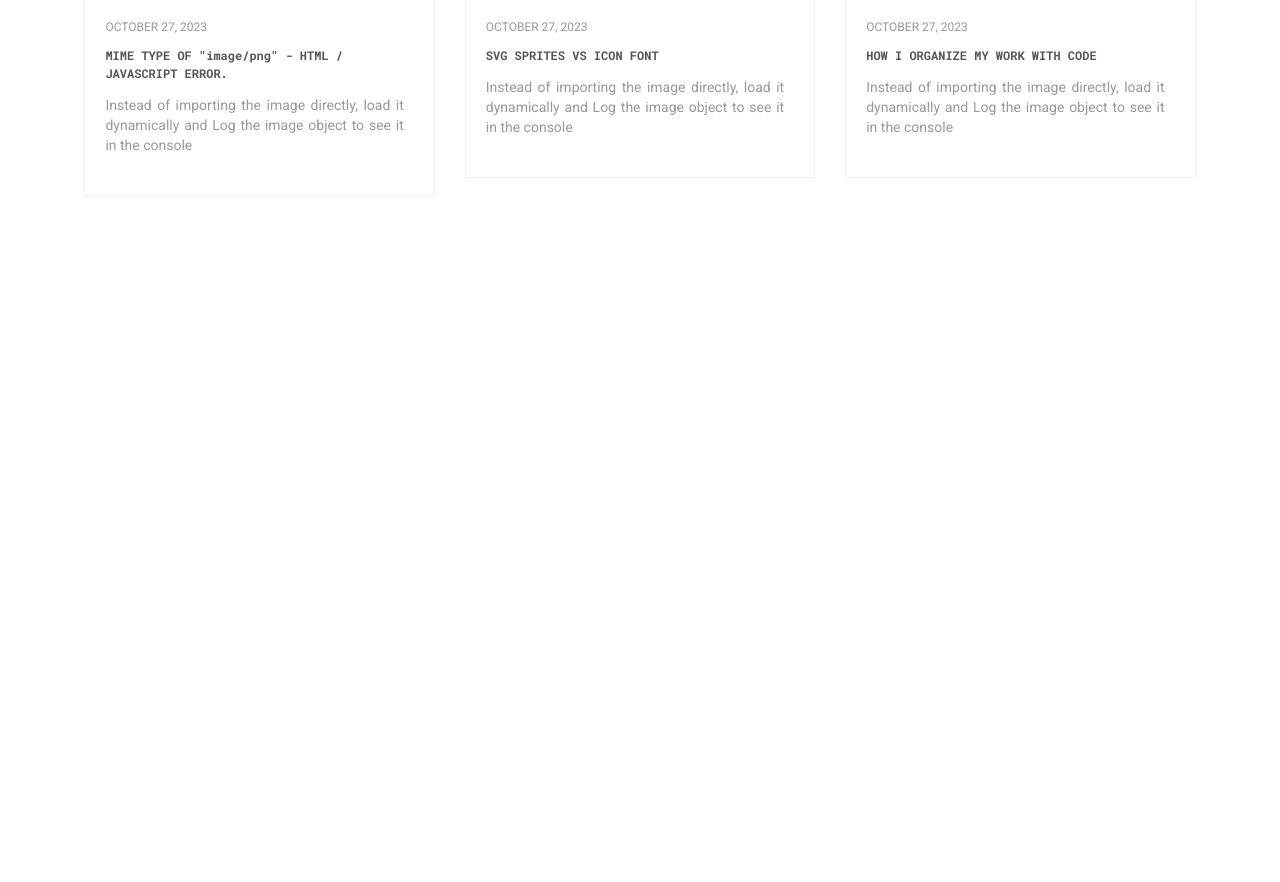
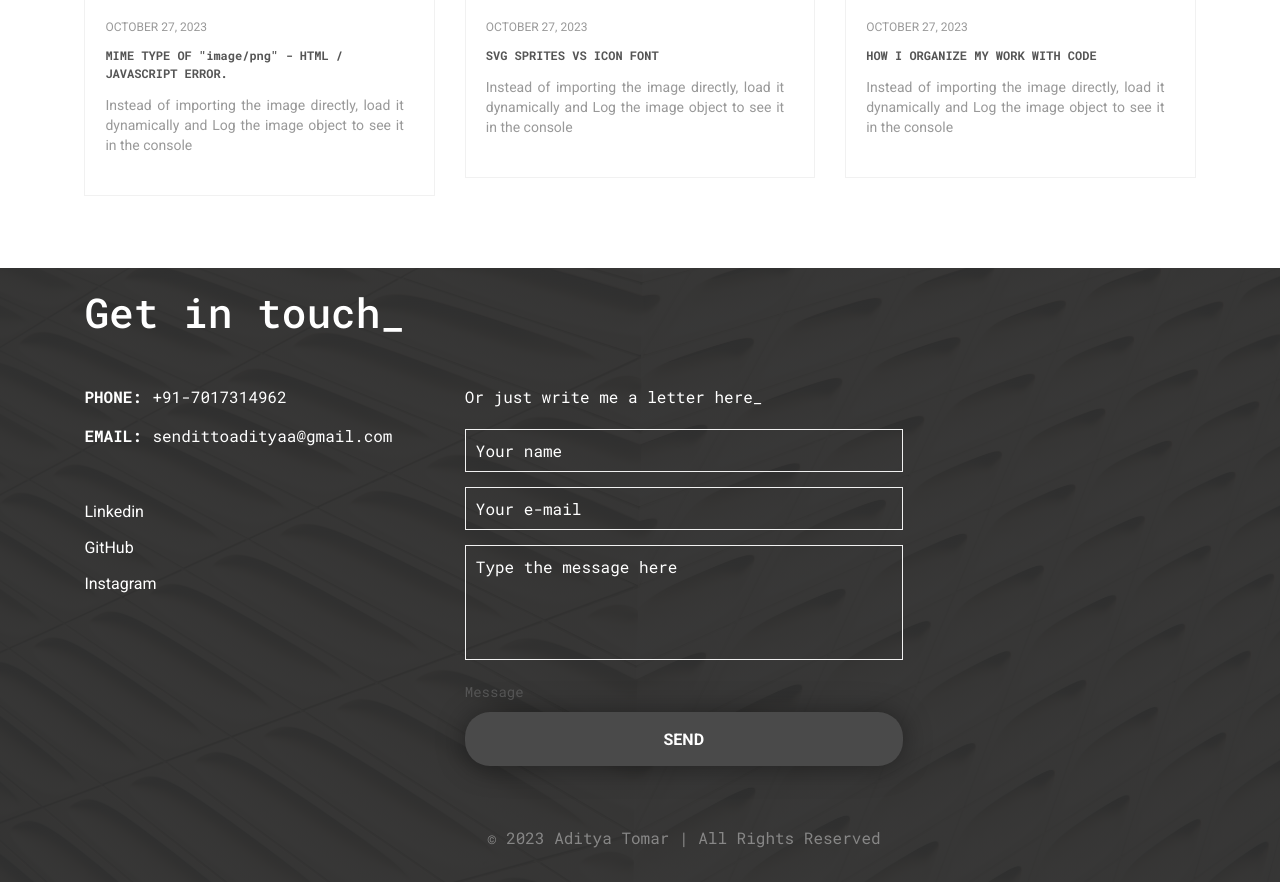
Before and after one commit to eghoAditya/Personal-Portfolio, a plain HTML site: page index.html in a window 1280 px wide. Shown: the part 5351-6233 px from the top of the page. Before the commit the page ends 5619 px from the top, so only its background shows below. Drawn offline with nearby package versions, Linux system fonts and the light colour scheme.

Commit message:
contact section

```diff
--- a/index.html
+++ b/index.html
@@ -730,6 +730,84 @@
             </div>
         </div>
     </section>
+
+                <!--BLOG-->
+    <section class="contact section" id="contact">
+        <div class="contact_content container">
+            <h2 class="section_title">Get in touch_</h2>
+
+            <div class="contact_container grid">
+                <div class="contact_info">
+                    <dl class="contact_list">
+                        <dt>Phone:</dt>
+                        <dd>+91-7017314962</dd>
+
+                        <dt>email:</dt>
+                        <dd>sendittoadityaa@gmail.com</dd>
+
+                    </dl>
+                    <ul class="contact_socials">
+                        <li>
+                            <a href="https://www.linkedin.com/in/aditya-tomar-345a12133/" class="contact_social-link">Linkedin</a>
+                        </li>
+                        <li>
+                            <a href="https://github.com/eghoAditya" class="contact_social-link">GitHub</a>
+                        </li>
+                        <li>
+                            <a href="https://www.instagram.com/adityaishigh?igsh=MTZ6cjd2b29nNzMzaA==" class="contact_social-link">Instagram</a>
+                        </li>
+
+                    </ul>
+                </div>
+
+                <div class="contact_form">
+                    <p class="contact_form-title">Or just write me a letter here_</p>
+
+                    <form action="" id="contact-form">
+                        <div class="contact_input-div">
+                            <input
+                               type="text"
+                               placeholder="Your name"
+                               class="contact_input"
+                               id="contact-name"
+                               >
+                        </div>
+
+                        <div class="contact_input-div">
+                            <input
+                               type="email"
+                               placeholder="Your e-mail"
+                               class="contact_input"
+                               id="contact-email"
+                               >
+                        </div>
+
+                        <div class="contact_input-div">
+                            <textarea
+                            placeholder="Type the message here"
+                            class="contact_input textarea"
+                            id="message"
+                            cols="30"
+                            rows="10"
+                            ></textarea>
+                        </div>
+
+                        <p class="contact_message text-sm"
+                        id="contact-message">Message</p>
+
+                        <button type="submit" class="button contact_button">
+                            SEND
+                        </button>
+                    </form>
+
+                    <p class="footer_copy">
+                        &copy; 2023 Aditya Tomar | All Rights Reserved
+                    </p>
+                </div>
+            </div>
+
+        </div>
+    </section>
 </main>
                  <!--MIXITUP-->
      <script src="mixitup.min.js"></script>
--- a/style.css
+++ b/style.css
@@ -670,3 +670,110 @@ input{
     color: var(--text-color-alt);
     text-align: justify;
 }
+
+/*--CONTACT--*/
+
+.contact{
+    background: url(assets/bg.jpg);
+    background-size: cover;
+    background-position: 50%;
+    position: relative;
+}
+.contact::before{
+    content: '';
+    background: var(--linear-gradient);
+    height: 100%;
+    width: 100%;
+    position: absolute;
+    left: 0;
+    top: 0;
+}
+
+.contact_content{
+    z-index: 10;
+    position: relative;
+}
+.contact_container{
+    grid-template-columns: 4fr 5fr 3fr;
+    column-gap: 1.875rem;
+    padding-top: 1.25rem;
+}
+.contact .section_title,
+.contact_list,
+.contact_social-link,
+::placeholder,
+.contact_input,
+.contact_form-title,
+.footer_copy{
+    color:#fff;
+    font-family: var(--mono-font);
+
+}
+
+
+.contact_list{
+    margin-bottom: 3.25rem;
+}
+
+.contact_list dt {
+    float: left;
+    font-weight: var(--bold);
+    text-transform: uppercase;
+}
+
+.contact_list dd{
+    padding-left: 4.25em;
+    margin-bottom: 0.94em;
+}
+
+.contact_socials li{
+    margin-bottom: 0.75rem;
+
+}
+
+.contact_social-link{
+    font-family: var(--roboto-font);
+}
+
+.contact_form{
+    position: relative;
+}
+.contact_form-title{
+    margin-bottom: 1.25em;
+}
+.contact_input-div{
+    margin-bottom: 0.94em;
+}
+
+.contact_input{
+    width: 100%;
+    border: 1px solid var(--border-color);
+    padding: 0.625em;
+}
+textarea{
+    height: 7.2rem;
+    resize: none;
+}
+
+.contact_input:focus{
+    box-shadow: inset 0 0 5px #fff ;
+}
+
+.contact_message{
+    position: absolute;
+    bottom: 34;
+    left: 0;
+    font-family: var(--mono-font);
+}
+
+.contact_button{
+    margin-top: 1.875rem;
+    width: 100%;
+    box-shadow: 0 1px 29px rgb(0 0 0 / 40%);
+}
+
+.footer_copy{
+    opacity: 0.4;
+    margin-top: 3.75rem;
+    text-align: center;
+}
```
